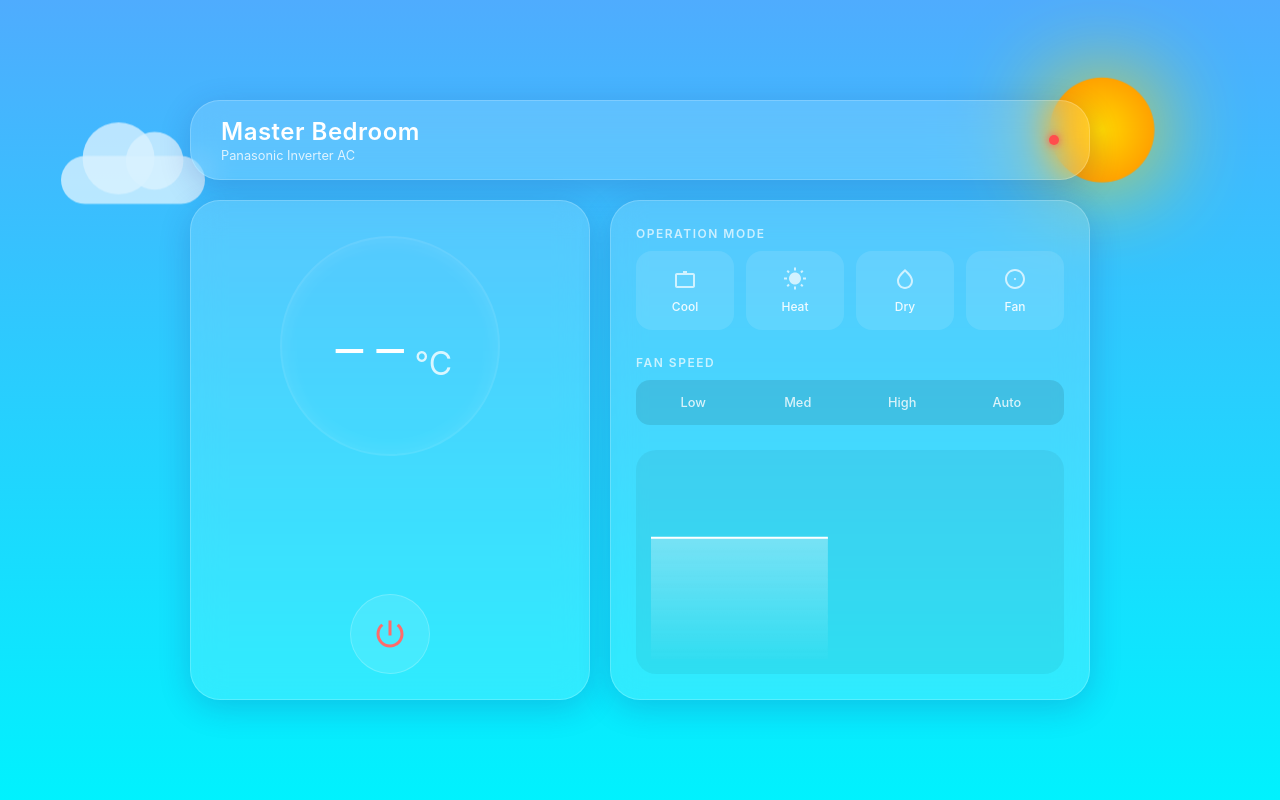
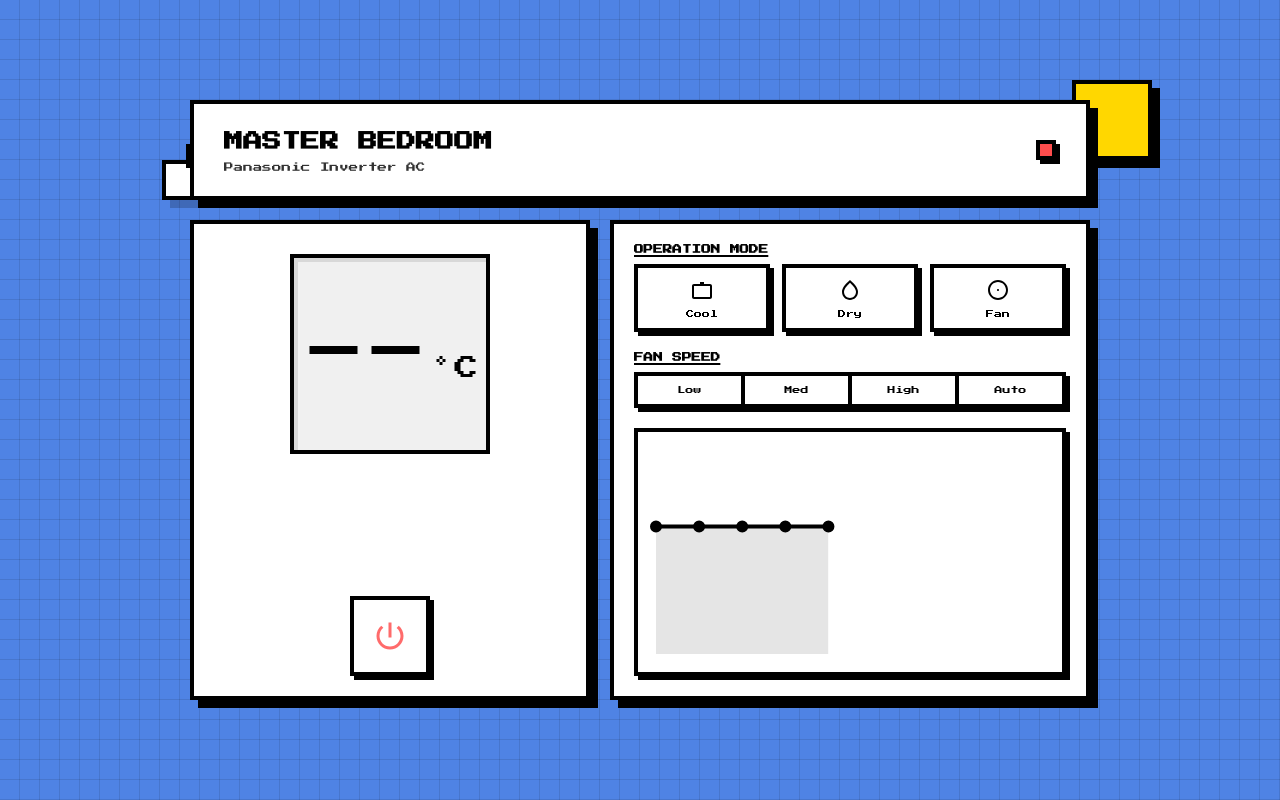
Before and after one commit to xerlaxtole/ESP32Server, a website: page public/index.html in a window 1280 px wide. Drawn offline with nearby package versions, Linux system fonts and the light colour scheme; no server answers; a web font is replaced by a local one.

Commit message:
feat: Add initial retro-themed web interface for the Smart AC Controller.

```diff
--- a/public/index.html
+++ b/public/index.html
@@ -6,26 +6,26 @@
     <title>Smart AC Controller</title>
 
     <!-- Fonts -->
-    <link href="https://fonts.googleapis.com/css2?family=SF+Pro+Display:wght@300;500;700&family=Inter:wght@300;400;600&display=swap" rel="stylesheet">
+    <link href="https://fonts.googleapis.com/css2?family=Press+Start+2P&display=swap" rel="stylesheet">
 
     <!-- Chart.js -->
     <script src="https://cdn.jsdelivr.net/npm/chart.js"></script>
 
     <style>
         :root {
-            --text-color: #fff;
-            --glass-bg: rgba(255, 255, 255, 0.15);
-            --glass-border: rgba(255, 255, 255, 0.2);
-            --glass-shadow: 0 8px 32px 0 rgba(31, 38, 135, 0.2);
-            --primary-glow: rgba(255, 255, 255, 0.5);
-            --active-color: #fff;
-            --active-bg: rgba(255, 255, 255, 0.3);
+            --bg-color: #4f83e4; /* Mario Sky Blue */
+            --card-bg: #ffffff;
+            --text-color: #000000;
+            --border-color: #000000;
+            --shadow-color: rgba(0,0,0,0.5);
+            --accent-color: #ff4d4d;
+            --active-color: #34c759;
         }
 
         * { box-sizing: border-box; -webkit-tap-highlight-color: transparent; }
 
         body {
-            font-family: 'SF Pro Display', 'Inter', sans-serif;
+            font-family: 'Press Start 2P', cursive;
             margin: 0;
             padding: 20px;
             min-height: 100vh;
@@ -33,37 +33,41 @@
             align-items: center;
             justify-content: center;
             color: var(--text-color);
-            overflow: hidden; /* Prevent scroll on desktop */
+            overflow: hidden;
+            background-color: var(--bg-color);
+            image-rendering: pixelated;
         }
 
-        /* --- REALISTIC SKY BACKGROUND --- */
+        /* --- PIXEL SKY BACKGROUND --- */
         .sky-container {
             position: fixed; top: 0; left: 0; width: 100%; height: 100%; z-index: -1;
-            background: linear-gradient(to bottom, #4facfe 0%, #00f2fe 100%);
+            background: var(--bg-color);
+            background-image:
+                linear-gradient(transparent 95%, rgba(0,0,0,0.1) 50%),
+                linear-gradient(90deg, transparent 95%, rgba(0,0,0,0.1) 50%);
+            background-size: 20px 20px; /* Grid pattern */
         }
         .sun {
-            position: absolute; top: 10%; right: 10%; width: 100px; height: 100px;
-            background: radial-gradient(circle, #ffd700 0%, #ff8c00 100%);
-            border-radius: 50%;
-            box-shadow: 0 0 60px rgba(255, 215, 0, 0.8);
-            animation: sun-pulse 5s infinite alternate;
-        }
-        @keyframes sun-pulse {
-            0% { transform: scale(1); box-shadow: 0 0 60px rgba(255, 215, 0, 0.8); }
-            100% { transform: scale(1.05); box-shadow: 0 0 90px rgba(255, 215, 0, 1); }
+            position: absolute; top: 10%; right: 10%; width: 80px; height: 80px;
+            background: #ffd700;
+            border: 4px solid #000;
+            box-shadow: 8px 8px 0px #000;
         }
         .cloud {
-            background: rgba(255, 255, 255, 0.8); width: 120px; height: 40px;
-            border-radius: 200px; position: absolute; opacity: 0.8;
+            background: #fff; width: 120px; height: 40px;
+            position: absolute; opacity: 1;
+            border: 4px solid #000;
+            box-shadow: 8px 8px 0px rgba(0,0,0,0.2);
             animation: move-cloud linear infinite;
         }
-        .cloud:after, .cloud:before {
-            content: ''; position: absolute; background: inherit; width: 50%; height: 150%;
-            top: -70%; left: 15%; border-radius: 50%;
+        /* Pixelated cloud shapes using pseudo elements */
+        .cloud:after {
+            content: ''; position: absolute;
+            top: -20px; left: 20px; width: 40px; height: 20px;
+            background: #fff; border: 4px solid #000; border-bottom: none;
         }
-        .cloud:after { left: auto; right: 15%; height: 120%; top: -50%; width: 40%; }
-        .c1 { top: 20%; left: -20%; animation-duration: 35s; transform: scale(1.2); }
-        .c2 { top: 40%; left: -20%; animation-duration: 45s; animation-delay: 5s; transform: scale(0.8); opacity: 0.6; }
+        .c1 { top: 20%; left: -20%; animation-duration: 25s; }
+        .c2 { top: 40%; left: -20%; animation-duration: 35s; animation-delay: 5s; transform: scale(0.8); }
         @keyframes move-cloud { 0% { left: -150px; } 100% { left: 110%; } }
 
         /* --- DASHBOARD GRID --- */
@@ -78,20 +82,16 @@
             max-height: 600px;
         }
 
-        /* --- GLASS CARDS --- */
+        /* --- RETRO CARDS --- */
         .card {
-            background: var(--glass-bg);
-            backdrop-filter: blur(16px);
-            -webkit-backdrop-filter: blur(16px);
-            border: 1px solid var(--glass-border);
-            border-radius: 30px;
-            box-shadow: var(--glass-shadow);
-            padding: 25px;
+            background: var(--card-bg);
+            border: 4px solid var(--border-color);
+            box-shadow: 8px 8px 0px var(--border-color);
+            padding: 20px;
             display: flex;
             flex-direction: column;
             position: relative;
             overflow: hidden;
-            transition: transform 0.3s ease;
         }
 
         /* Header Area */
@@ -102,16 +102,17 @@
             justify-content: space-between;
             align-items: center;
             padding: 15px 30px;
-            height: 80px;
+            height: auto;
+            min-height: 100px;
         }
-        .room-info h1 { margin: 0; font-size: 1.5rem; font-weight: 600; letter-spacing: 0.5px; }
-        .room-info p { margin: 2px 0 0; font-size: 0.8rem; opacity: 0.8; font-weight: 400; }
+        .room-info h1 { margin: 0; font-size: 1.2rem; line-height: 1.5; text-transform: uppercase; }
+        .room-info p { margin: 5px 0 0; font-size: 0.6rem; opacity: 0.8; }
         .status-dot {
-            width: 10px; height: 10px; border-radius: 50%;
-            background: #ff4d4d; box-shadow: 0 0 8px #ff4d4d;
-            transition: 0.3s;
+            width: 20px; height: 20px;
+            background: #ff4d4d; border: 4px solid #000;
+            box-shadow: 4px 4px 0px #000;
         }
-        .status-dot.connected { background: #34c759; box-shadow: 0 0 8px #34c759; }
+        .status-dot.connected { background: #34c759; }
 
         /* Main Control (Left) */
         .main-card {
@@ -121,81 +122,80 @@
         }
         .temp-display {
             position: relative;
-            width: 220px; height: 220px;
+            width: 200px; height: 200px;
             display: flex; justify-content: center; align-items: center;
             margin-top: 10px;
+            background: #f0f0f0;
+            border: 4px solid #000;
+            box-shadow: inset 4px 4px 0px rgba(0,0,0,0.1);
         }
-        .temp-ring {
-            position: absolute; width: 100%; height: 100%; border-radius: 50%;
-            border: 2px solid rgba(255,255,255,0.1);
-            box-shadow: inset 0 0 20px rgba(255,255,255,0.1);
-        }
-        .temp-value { font-size: 6rem; font-weight: 200; letter-spacing: -2px; }
-        .temp-unit { font-size: 2rem; vertical-align: super; opacity: 0.8; margin-left: 5px; }
+        .temp-ring { display: none; } /* Remove ring */
+        .temp-value { font-size: 4rem; letter-spacing: -2px; }
+        .temp-unit { font-size: 1.5rem; vertical-align: super; margin-left: 5px; }
 
         .power-btn {
-            width: 80px; height: 80px; border-radius: 50%; border: none;
-            background: rgba(255,255,255,0.1);
+            width: 80px; height: 80px; border: 4px solid #000;
+            background: #fff;
             color: #ff6b6b; cursor: pointer;
             display: flex; justify-content: center; align-items: center;
-            transition: all 0.3s cubic-bezier(0.4, 0, 0.2, 1);
-            border: 1px solid rgba(255,255,255,0.2);
+            box-shadow: 4px 4px 0px #000;
+            transition: none;
+            margin-top: 20px;
         }
         .power-btn svg { width: 36px; height: 36px; fill: currentColor; }
-        .power-btn:hover { transform: scale(1.05); background: rgba(255,255,255,0.2); }
+        .power-btn:active { transform: translate(4px, 4px); box-shadow: none; }
         .power-btn.active {
-            background: #34c759; color: white;
-            box-shadow: 0 0 30px rgba(52, 199, 89, 0.4);
-            border-color: transparent;
+            background: #34c759; color: #000;
         }
 
         /* Controls & Stats (Right) */
         .controls-card {
-            gap: 25px;
+            gap: 20px;
         }
         .section-label {
-            font-size: 0.75rem; text-transform: uppercase; letter-spacing: 1.5px;
-            opacity: 0.7; margin-bottom: 10px; font-weight: 600;
+            font-size: 0.6rem; text-transform: uppercase;
+            margin-bottom: 10px; font-weight: bold;
+            text-decoration: underline; text-decoration-thickness: 2px;
         }
 
         /* Mode Grid */
-        .mode-grid { display: grid; grid-template-columns: repeat(4, 1fr); gap: 12px; }
+        .mode-grid { display: grid; grid-template-columns: repeat(3, 1fr); gap: 12px; }
         .mode-btn {
-            background: rgba(255,255,255,0.1); border-radius: 16px;
-            padding: 15px 0; cursor: pointer;
+            background: #fff; border: 4px solid #000;
+            padding: 10px 0; cursor: pointer;
             display: flex; flex-direction: column; align-items: center; gap: 8px;
-            transition: all 0.2s; border: 1px solid transparent;
+            box-shadow: 4px 4px 0px #000;
         }
-        .mode-btn svg { width: 24px; height: 24px; fill: currentColor; opacity: 0.7; }
-        .mode-btn span { font-size: 0.75rem; font-weight: 500; opacity: 0.9; }
-        .mode-btn:hover { background: rgba(255,255,255,0.2); }
+        .mode-btn svg { width: 24px; height: 24px; fill: currentColor; }
+        .mode-btn span { font-size: 0.5rem; }
+        .mode-btn:active { transform: translate(4px, 4px); box-shadow: none; }
         .mode-btn.active {
-            background: white; color: #007aff;
-            box-shadow: 0 4px 15px rgba(0,0,0,0.1);
+            background: #000; color: #fff;
         }
-        .mode-btn.active svg { opacity: 1; }
 
         /* Fan Speed */
         .fan-controls {
-            background: rgba(0,0,0,0.1); border-radius: 14px; padding: 5px;
+            background: #fff; border: 4px solid #000;
             display: flex; justify-content: space-between;
+            box-shadow: 4px 4px 0px #000;
         }
         .fan-opt {
-            flex: 1; text-align: center; padding: 10px; border-radius: 10px;
-            font-size: 0.8rem; font-weight: 500; cursor: pointer;
-            color: rgba(255,255,255,0.8); transition: 0.2s;
+            flex: 1; text-align: center; padding: 10px 5px;
+            font-size: 0.5rem; cursor: pointer;
+            color: #000; border-right: 4px solid #000;
         }
+        .fan-opt:last-child { border-right: none; }
         .fan-opt.active {
-            background: white; color: #007aff; font-weight: 700;
-            box-shadow: 0 2px 8px rgba(0,0,0,0.1);
+            background: #000; color: #fff;
         }
 
         /* Graph Area */
         .graph-area {
             flex: 1;
-            background: rgba(0,0,0,0.05);
-            border-radius: 20px;
-            padding: 15px;
+            background: #fff;
+            border: 4px solid #000;
+            box-shadow: 4px 4px 0px #000;
+            padding: 10px;
             position: relative;
             min-height: 150px;
         }
@@ -210,7 +210,7 @@
             .header-card { margin-bottom: 0; }
             .main-card { padding: 40px 20px; }
             .temp-display { width: 180px; height: 180px; }
-            .temp-value { font-size: 5rem; }
+            .temp-value { font-size: 3rem; }
             .graph-area { height: 200px; }
         }
     </style>
@@ -246,7 +246,6 @@
                 <svg viewBox="0 0 24 24"><path d="M13 3h-2v10h2V3zm4.83 2.17l-1.42 1.42C17.99 7.86 19 9.81 19 12c0 3.87-3.13 7-7 7s-7-3.13-7-7c0-2.19 1.01-4.14 2.58-5.42L6.17 5.17C4.23 6.82 3 9.26 3 12c0 4.97 4.03 9 9 9s9-4.03 9-9c0-2.74-1.23-5.18-3.17-6.83z"/></svg>
             </button>
         </div>
-
         <!-- Secondary Controls & Graph -->
         <div class="card controls-card">
             <div>
@@ -255,10 +254,6 @@
                     <div class="mode-btn" id="mode-cool" onclick="setMode('cool')">
                         <svg viewBox="0 0 24 24"><path d="M14 6V4h-4v2h4zM4 8v11h16V8H4zm16-2c1.11 0 2 .89 2 2v11c0 1.11-.89 2-2 2H4c-1.11 0-2-.89-2-2V8c0-1.11.89-2 2-2h16z"/></svg>
                         <span>Cool</span>
-                    </div>
-                    <div class="mode-btn" id="mode-heat" onclick="setMode('heat')">
-                        <svg viewBox="0 0 24 24"><path d="M6.76 4.84l-1.8-1.79-1.41 1.41 1.79 1.79 1.42-1.41zM4 10.5H1v2h3v-2zm9-9.95h-2V3.5h2V.55zm7.45 3.91l-1.41-1.41-1.79 1.79 1.41 1.41 1.79-1.79zm-3.21 13.7l1.79 1.79 1.41-1.41-1.79-1.79-1.41 1.41zM20 10.5v2h3v-2h-3zm-8-5c-3.31 0-6 2.69-6 6s2.69 6 6 6 6-2.69 6-6-2.69-6-6-6zm-1 16.95h2V19.5h-2v2.95zm-7.45-3.91l1.41 1.41 1.79-1.79-1.41-1.41-1.79 1.79z"/></svg>
-                        <span>Heat</span>
                     </div>
                     <div class="mode-btn" id="mode-dry" onclick="setMode('dry')">
                         <svg viewBox="0 0 24 24"><path d="M12 2c-5.33 4.55-8 8.48-8 11.8 0 4.98 3.8 8.2 8 8.2s8-3.22 8-8.2c0-3.32-2.67-7.25-8-11.8zm0 18c-3.35 0-6-2.57-6-6.2 0-2.34 1.95-5.44 6-9.14 4.05 3.7 6 6.8 6 9.14 0 3.63-2.65 6.2-6 6.2z"/></svg>
@@ -346,9 +341,6 @@
 
         window.onload = function() {
             const ctx = document.getElementById('tempChart').getContext('2d');
-            const gradient = ctx.createLinearGradient(0, 0, 0, 200);
-            gradient.addColorStop(0, 'rgba(255, 255, 255, 0.5)');
-            gradient.addColorStop(1, 'rgba(255, 255, 255, 0.0)');
 
             tempChart = new Chart(ctx, {
                 type: 'line',
@@ -356,18 +348,30 @@
                     labels: Array(10).fill(''),
                     datasets: [{
                         data: [26, 26, 26, 26, 26],
-                        borderColor: '#fff',
-                        backgroundColor: gradient,
-                        borderWidth: 2,
-                        tension: 0.4,
-                        pointRadius: 0,
+                        borderColor: '#000',
+                        backgroundColor: 'rgba(0,0,0,0.1)',
+                        borderWidth: 4,
+                        tension: 0, /* Pixelated lines */
+                        pointRadius: 4,
+                        pointBackgroundColor: '#000',
+                        pointBorderColor: '#000',
                         fill: true
                     }]
                 },
                 options: {
                     responsive: true,
                     maintainAspectRatio: false,
-                    plugins: { legend: { display: false }, tooltip: { enabled: true } },
+                    plugins: {
+                        legend: { display: false },
+                        tooltip: {
+                            enabled: true,
+                            backgroundColor: '#000',
+                            titleFont: { family: "'Press Start 2P', cursive" },
+                            bodyFont: { family: "'Press Start 2P', cursive" },
+                            cornerRadius: 0,
+                            displayColors: false
+                        }
+                    },
                     scales: {
                         x: { display: false },
                         y: { display: false, min: 16, max: 32 }
```
